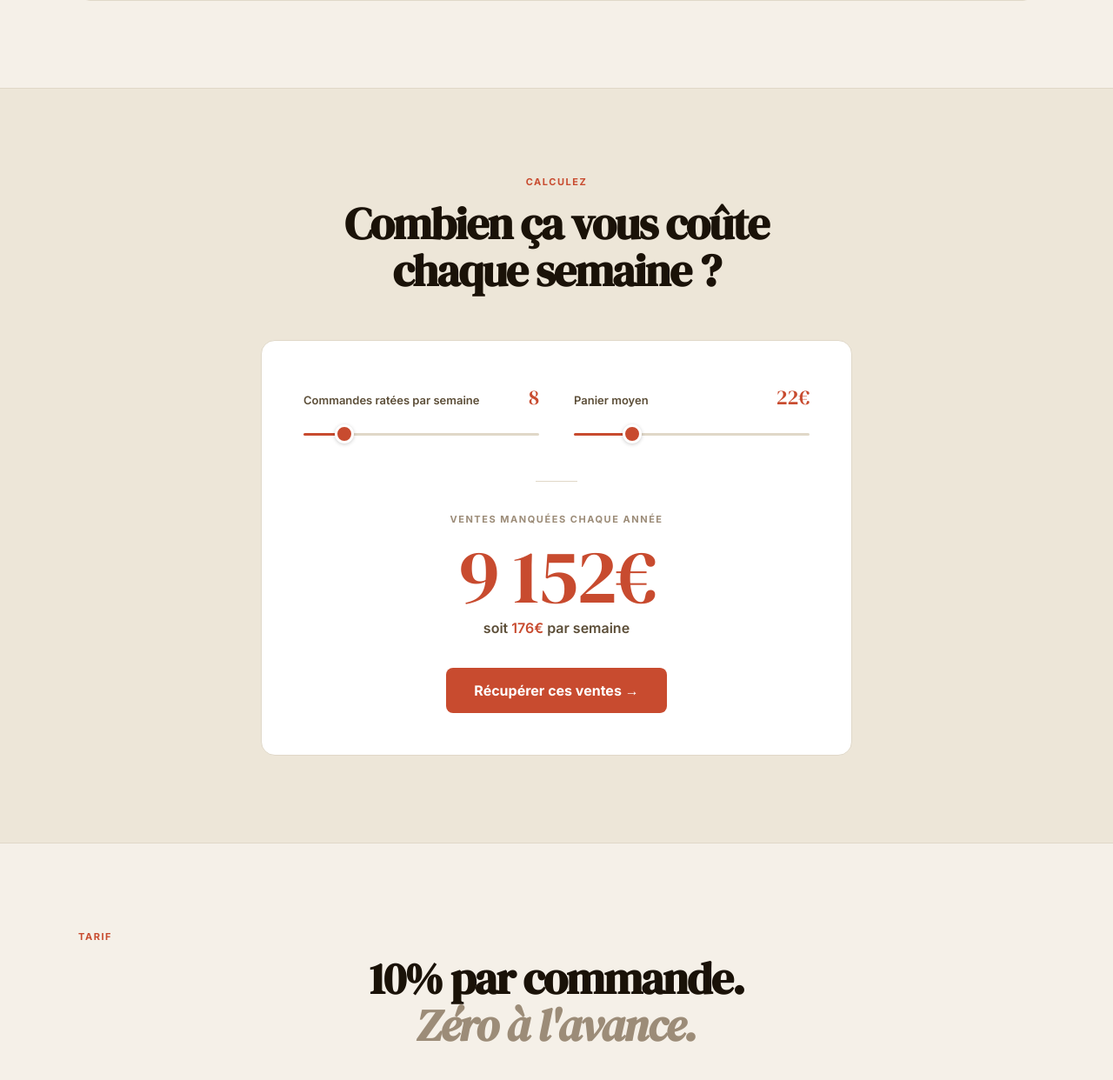
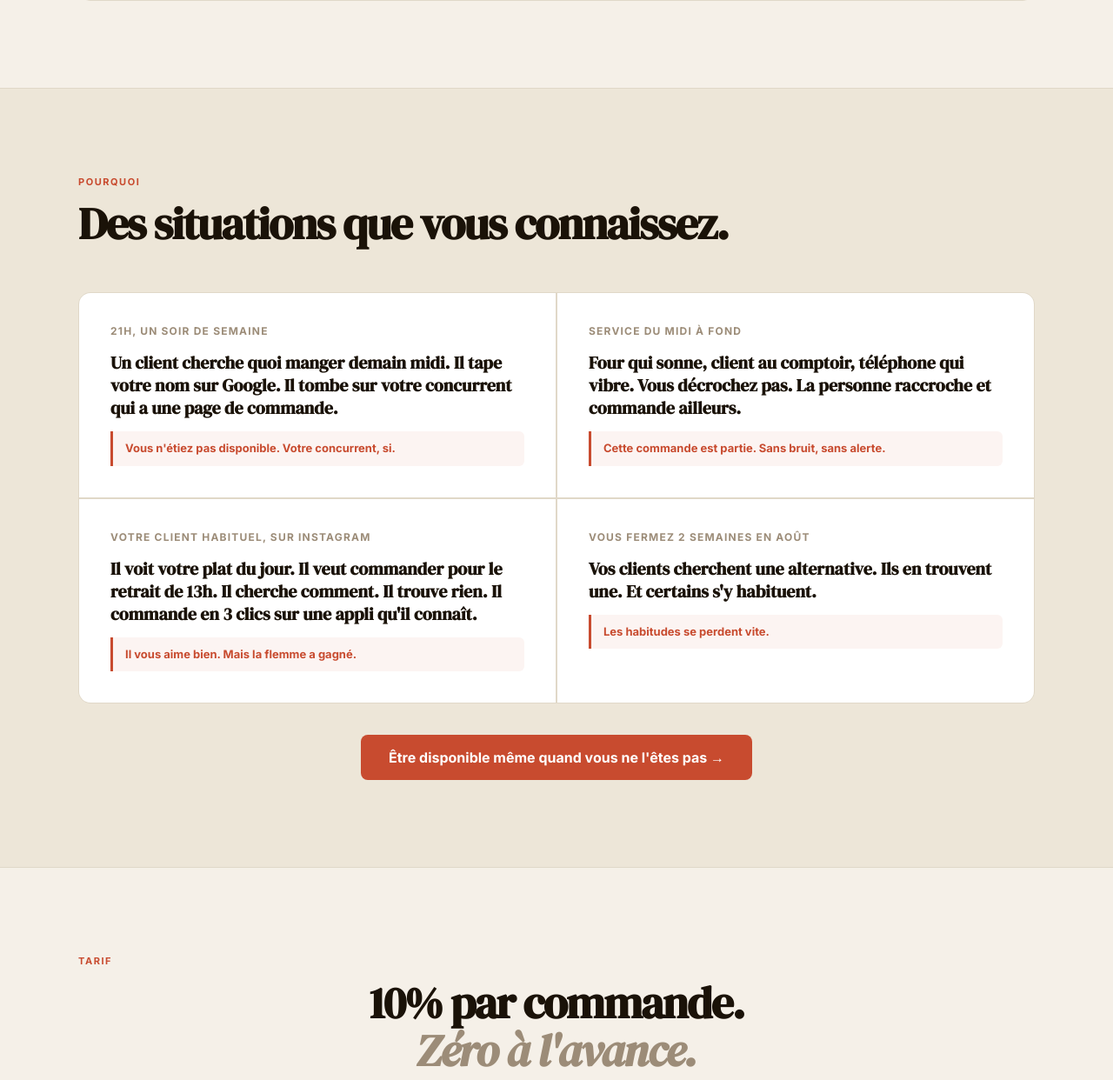
Before and after one commit to hugebet420/ordr, a Flask app: page / in a window 1280 px wide. Shown: the part 2269-3511 px from the top of the page at 87% size. Run offline with Flask 3, Linux system fonts and the light colour scheme.

Commit message:
refonte: remplace simulateur par 4 situations terrain concrètes
Suppression du simulateur de ventes perdues (chiffres trop abstraits).
Remplacement par 4 scénarios que chaque commerçant reconnaît immédiatement :
soirée hors service, service de midi chargé, client Instagram, fermeture août.

Co-Authored-By: Claude Sonnet 4.6 <noreply@anthropic.com>

```diff
--- a/templates/landing.html
+++ b/templates/landing.html
@@ -197,40 +197,17 @@ section { padding: 100px 6vw; }
 .step p { font-size: 14px; color: var(--mid); line-height: 1.65; }
 .step-note { font-size: 12px; color: var(--muted); margin-top: 10px; font-style: italic; }
 
-/* ── SIMULATEUR ── */
-.sim-box {
-  max-width: 680px; margin: 52px auto 0;
-  background: #fff; border: 1px solid var(--cream-dd);
-  border-radius: 16px; padding: 48px; text-align: center;
+/* ── SITUATIONS ── */
+.situations { display: grid; grid-template-columns: 1fr 1fr; gap: 2px; margin-top: 52px; background: var(--cream-dd); border: 1px solid var(--cream-dd); border-radius: 14px; overflow: hidden; }
+.situation { padding: 36px; background: #fff; }
+.situation-time { font-size: 12px; font-weight: 700; color: var(--muted); text-transform: uppercase; letter-spacing: .1em; margin-bottom: 16px; }
+.situation h3 { font-family: 'DM Serif Display', serif; font-size: 20px; line-height: 1.3; color: var(--brown); margin-bottom: 14px; }
+.situation-verdict {
+  font-size: 13px; font-weight: 700; color: var(--terra);
+  padding: 10px 14px; background: rgba(200,75,47,.06);
+  border-left: 3px solid var(--terra); border-radius: 0 6px 6px 0;
+  line-height: 1.5;
 }
-.sim-sliders { display: grid; grid-template-columns: 1fr 1fr; gap: 40px; margin-bottom: 48px; }
-.sim-slider-wrap { text-align: left; }
-.sim-slider-top { display: flex; justify-content: space-between; align-items: baseline; margin-bottom: 12px; }
-.sim-slider-name { font-size: 13px; font-weight: 600; color: var(--mid); }
-.sim-slider-val { font-family: 'DM Serif Display', serif; font-size: 24px; color: var(--terra); }
-input[type=range].sim-range {
-  -webkit-appearance: none; width: 100%; height: 3px;
-  background: linear-gradient(90deg, var(--terra) var(--pct, 28%), var(--cream-dd) var(--pct, 28%));
-  border-radius: 2px; outline: none; cursor: pointer;
-}
-input[type=range].sim-range::-webkit-slider-thumb {
-  -webkit-appearance: none; width: 22px; height: 22px; border-radius: 50%;
-  background: var(--terra); cursor: pointer; border: 3px solid #fff;
-  box-shadow: 0 1px 4px rgba(0,0,0,.2);
-}
-.sim-divider { width: 48px; height: 1px; background: var(--cream-dd); margin: 0 auto 36px; }
-.sim-result-label { font-size: 11px; font-weight: 700; color: var(--muted); text-transform: uppercase; letter-spacing: .14em; margin-bottom: 14px; }
-.sim-result-num {
-  font-family: 'DM Serif Display', serif;
-  font-size: clamp(52px, 9vw, 88px);
-  color: var(--terra); letter-spacing: -2px; line-height: 1;
-}
-.sim-result-num.animate { animation: numPop .25s ease; }
-@keyframes numPop { 0%{transform:scale(1)} 50%{transform:scale(1.04)} 100%{transform:scale(1)} }
-.sim-result-sub { font-size: 13px; color: var(--muted); margin-top: 12px; line-height: 1.6; }
-.sim-weekly { font-size: 16px; color: var(--mid); font-weight: 600; margin-top: 6px; }
-.sim-weekly span { color: var(--terra); }
-.sim-cta-wrap { margin-top: 36px; }
 
 /* ── TARIFS ── */
 .offre-grid { display: grid; grid-template-columns: 1fr 1fr; gap: 32px; align-items: start; }
@@ -352,7 +329,7 @@ footer a:hover { color: var(--brown); }
 /* ── RESPONSIVE ── */
 @media(max-width: 768px) {
   .nav-links { display: none; }
-  .steps, .offre-grid, .sim-sliders, .demo-grid { grid-template-columns: 1fr; }
+  .steps, .offre-grid, .demo-grid, .situations { grid-template-columns: 1fr; }
   .form-grid { grid-template-columns: 1fr; }
   .hero h1 { letter-spacing: -1.5px; }
   .price-big { font-size: 64px; }
@@ -478,39 +455,35 @@ footer a:hover { color: var(--brown); }
   </div>
 </section>
 
-<!-- SIMULATEUR -->
+<!-- SITUATIONS -->
 <section style="border-top:1px solid var(--cream-dd); background:var(--cream-d);">
-  <div class="container fade-up" style="text-align:center;">
-    <div class="s-label">Calculez</div>
-    <h2 class="s-h">Combien ça vous coûte<br>chaque semaine ?</h2>
-    <div class="sim-box">
-      <div class="sim-sliders">
-        <div class="sim-slider-wrap">
-          <div class="sim-slider-top">
-            <div class="sim-slider-name">Commandes ratées par semaine</div>
-            <div class="sim-slider-val" id="val-clients">8</div>
-          </div>
-          <input type="range" class="sim-range" id="sl-clients"
-                 min="1" max="50" step="1" value="8"
-                 oninput="updateSim(this,'val-clients','',1,50)">
-        </div>
-        <div class="sim-slider-wrap">
-          <div class="sim-slider-top">
-            <div class="sim-slider-name">Panier moyen</div>
-            <div class="sim-slider-val" id="val-basket">22€</div>
-          </div>
-          <input type="range" class="sim-range" id="sl-basket"
-                 min="5" max="80" step="1" value="22"
-                 oninput="updateSim(this,'val-basket','€',5,80)">
-        </div>
+  <div class="container fade-up">
+    <div class="s-label">Pourquoi</div>
+    <h2 class="s-h">Des situations que vous connaissez.</h2>
+    <div class="situations">
+      <div class="situation">
+        <div class="situation-time">21h, un soir de semaine</div>
+        <h3>Un client cherche quoi manger demain midi. Il tape votre nom sur Google. Il tombe sur votre concurrent qui a une page de commande.</h3>
+        <div class="situation-verdict">Vous n'étiez pas disponible. Votre concurrent, si.</div>
       </div>
-      <div class="sim-divider"></div>
-      <div class="sim-result-label">Ventes manquées chaque année</div>
-      <div class="sim-result-num" id="sim-annual">9 152€</div>
-      <div class="sim-weekly">soit <span id="sim-weekly">176€</span> par semaine</div>
-      <div class="sim-cta-wrap">
-        <a href="#contact" class="btn-main">Récupérer ces ventes →</a>
+      <div class="situation">
+        <div class="situation-time">Service du midi à fond</div>
+        <h3>Four qui sonne, client au comptoir, téléphone qui vibre. Vous décrochez pas. La personne raccroche et commande ailleurs.</h3>
+        <div class="situation-verdict">Cette commande est partie. Sans bruit, sans alerte.</div>
       </div>
+      <div class="situation">
+        <div class="situation-time">Votre client habituel, sur Instagram</div>
+        <h3>Il voit votre plat du jour. Il veut commander pour le retrait de 13h. Il cherche comment. Il trouve rien. Il commande en 3 clics sur une appli qu'il connaît.</h3>
+        <div class="situation-verdict">Il vous aime bien. Mais la flemme a gagné.</div>
+      </div>
+      <div class="situation">
+        <div class="situation-time">Vous fermez 2 semaines en août</div>
+        <h3>Vos clients cherchent une alternative. Ils en trouvent une. Et certains s'y habituent.</h3>
+        <div class="situation-verdict">Les habitudes se perdent vite.</div>
+      </div>
+    </div>
+    <div style="text-align:center;margin-top:36px;">
+      <a href="#contact" class="btn-main">Être disponible même quand vous ne l'êtes pas →</a>
     </div>
   </div>
 </section>
@@ -643,29 +616,6 @@ const obs = new IntersectionObserver(entries => {
 }, { threshold: 0.1 });
 document.querySelectorAll('.fade-up').forEach(el => obs.observe(el));
 
-function formatNum(n) { return Math.round(n).toLocaleString('fr-FR') + '€'; }
-function updateSim(el, labelId, suffix, min, max) {
-  const v = parseInt(el.value);
-  document.getElementById(labelId).textContent = v + suffix;
-  el.style.setProperty('--pct', ((v - min) / (max - min) * 100).toFixed(1) + '%');
-  calcSim();
-}
-function calcSim() {
-  const missed = parseInt(document.getElementById('sl-clients').value);
-  const basket = parseInt(document.getElementById('sl-basket').value);
-  const weekly = missed * basket;
-  const annual = weekly * 52;
-  const annualEl = document.getElementById('sim-annual');
-  annualEl.textContent = formatNum(annual);
-  annualEl.classList.remove('animate');
-  void annualEl.offsetWidth;
-  annualEl.classList.add('animate');
-  document.getElementById('sim-weekly').textContent = formatNum(weekly);
-}
-document.querySelectorAll('.sim-range').forEach(el => {
-  const min = parseInt(el.min), max = parseInt(el.max), v = parseInt(el.value);
-  el.style.setProperty('--pct', ((v - min) / (max - min) * 100).toFixed(1) + '%');
-});
 
 async function submitForm() {
   const name     = document.getElementById('f-name').value.trim();
```
